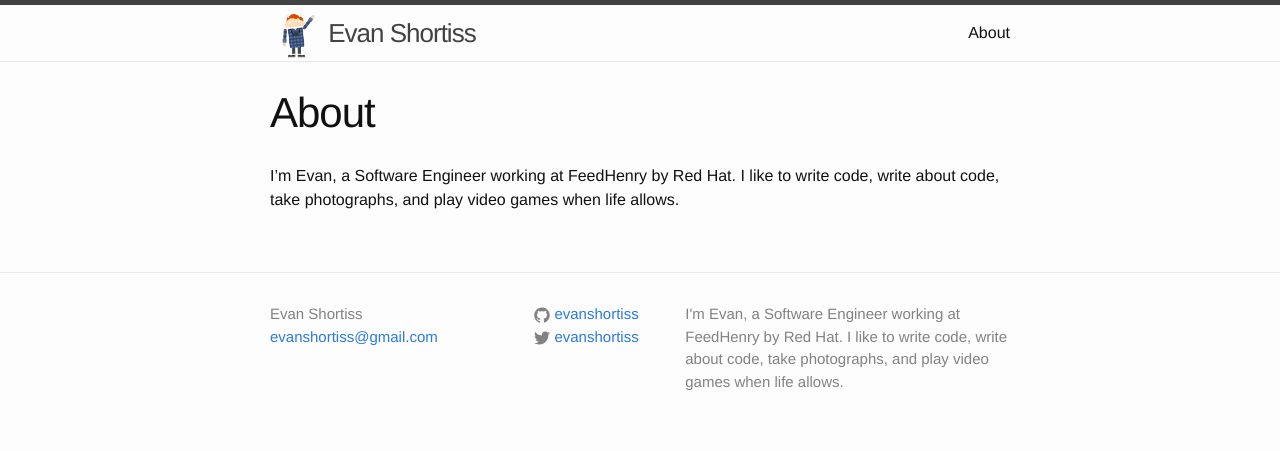
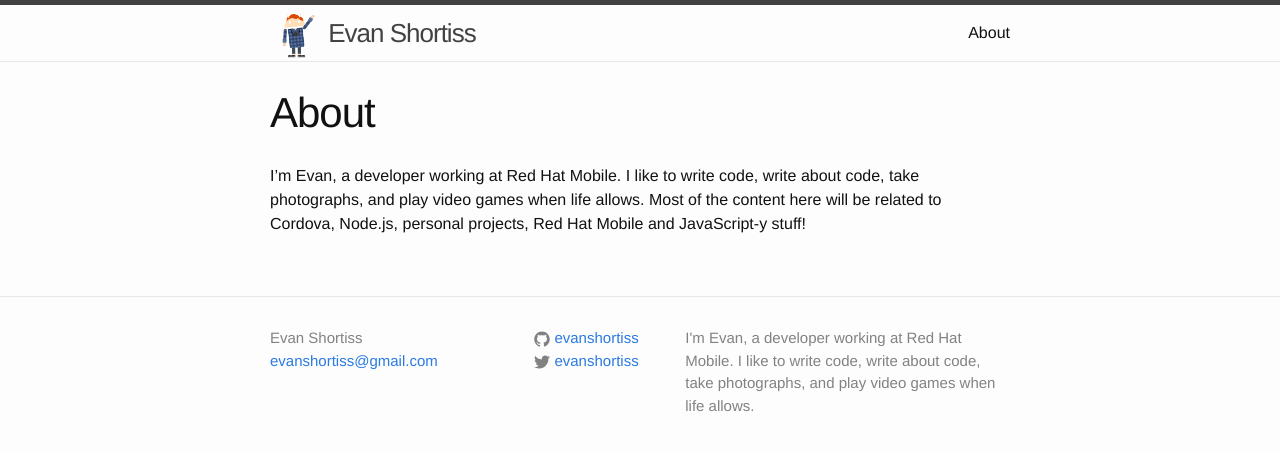
Before and after one commit to evanshortiss/evanshortiss.github.io, a Jekyll site: the page built from about.md, in a window 1280 px wide. Shown: the top 451 px of the page. Built offline with Jekyll 4.4.1, drawn with Linux system fonts in a browser that asks for light colours.

Commit message:
update about(s)

```diff
--- a/_config.yml
+++ b/_config.yml
@@ -8,7 +8,7 @@
 # Site settings
 title: Evan Shortiss
 email: evanshortiss@gmail.com
-description: I'm Evan, a Software Engineer working at FeedHenry by Red Hat. I like to write code, write about code, take photographs, and play video games when life allows.
+description: I'm Evan, a developer working at Red Hat Mobile. I like to write code, write about code, take photographs, and play video games when life allows.
 baseurl: "" # the subpath of your site, e.g. /blog
 url: "http://evanshortiss.com" # the base hostname & protocol for your site
 twitter_username: evanshortiss
--- a/about.md
+++ b/about.md
@@ -4,4 +4,4 @@ title: About
 permalink: /about/
 ---
 
-I'm Evan, a Software Engineer working at FeedHenry by Red Hat. I like to write code, write about code, take photographs, and play video games when life allows.
+I'm Evan, a developer working at Red Hat Mobile. I like to write code, write about code, take photographs, and play video games when life allows. Most of the content here will be related to Cordova, Node.js, personal projects, Red Hat Mobile and JavaScript-y stuff!
```
